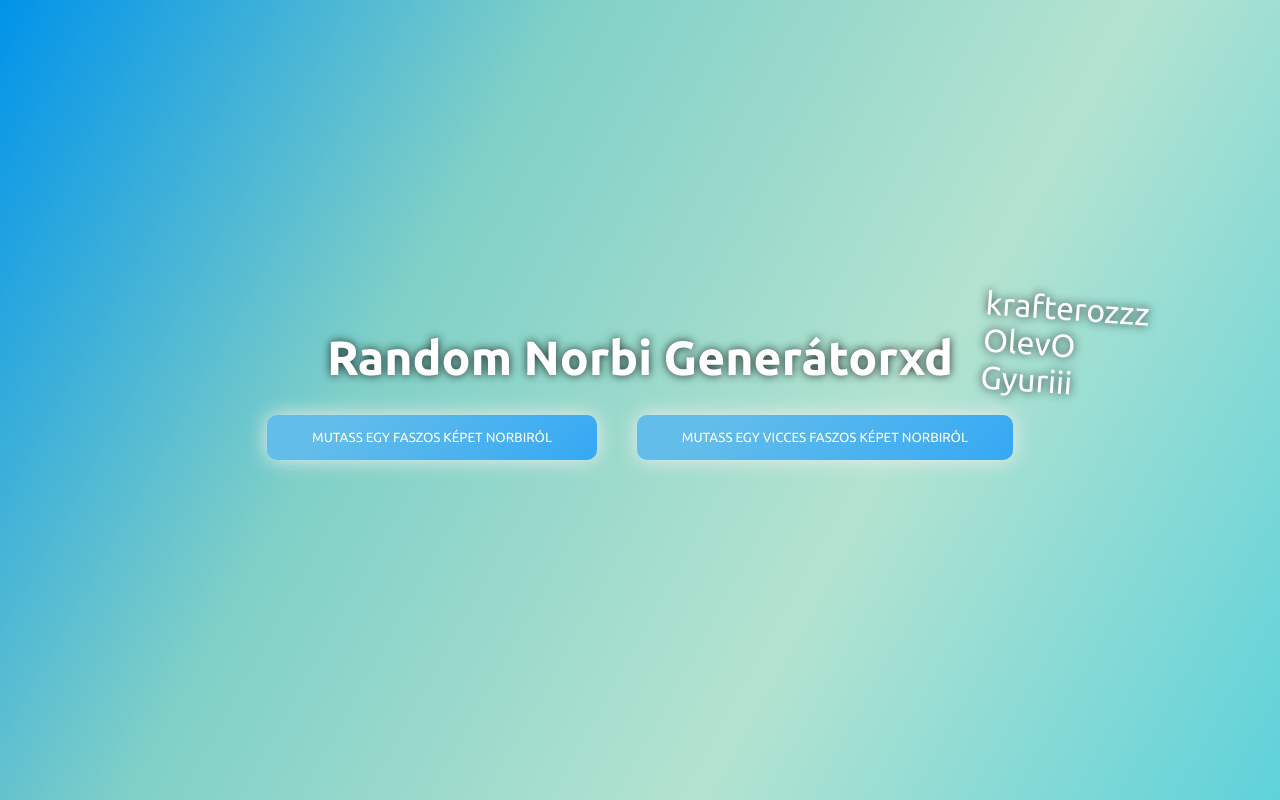
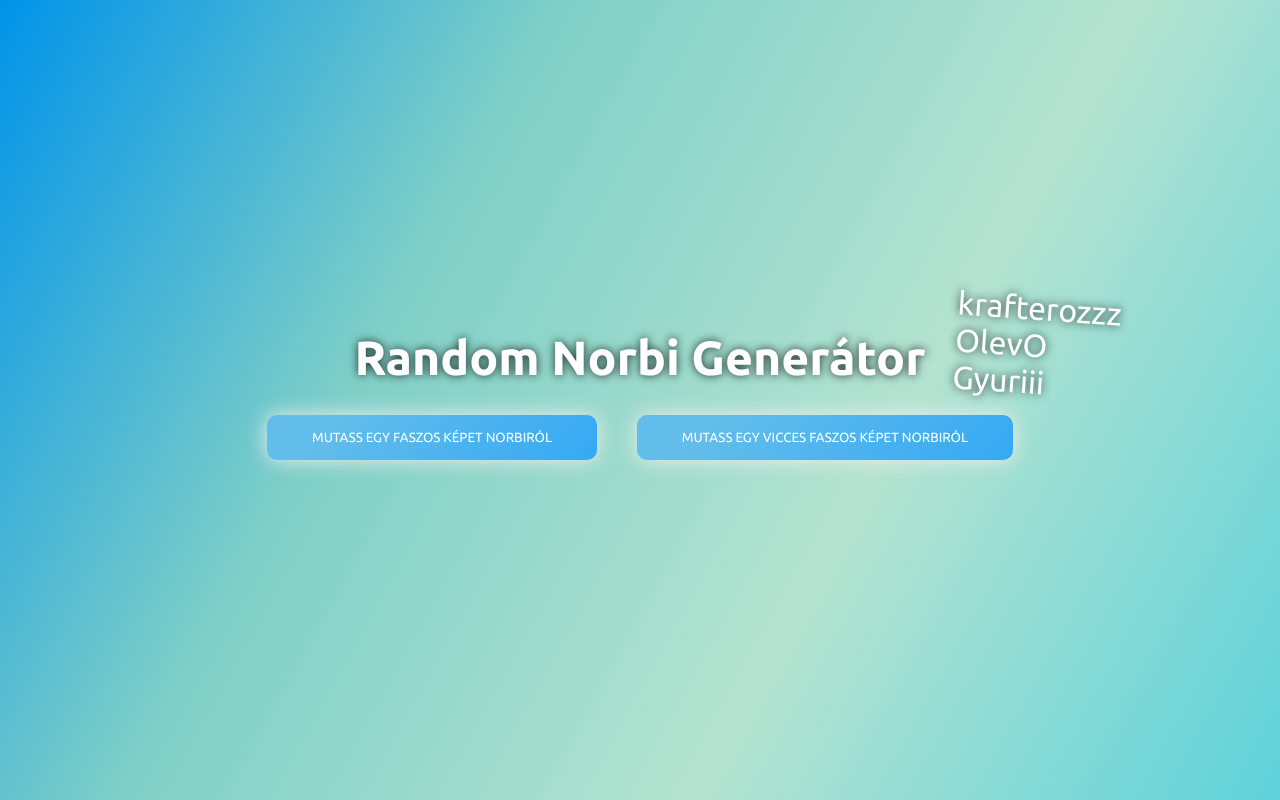
Before and after one commit to Krafterozzz/randomnorbi, a plain HTML site: page index.html in a window 1280 px wide. Drawn offline with Linux system fonts and the light colour scheme.

Commit message:
Update index.html

```diff
--- a/index.html
+++ b/index.html
@@ -20,7 +20,7 @@
 
 
     <div class="container">
-      <h1>Random Norbi Generátorxd
+      <h1>Random Norbi Generátor
         <span class="main-text">
           krafterozzz
           OlevO
```
